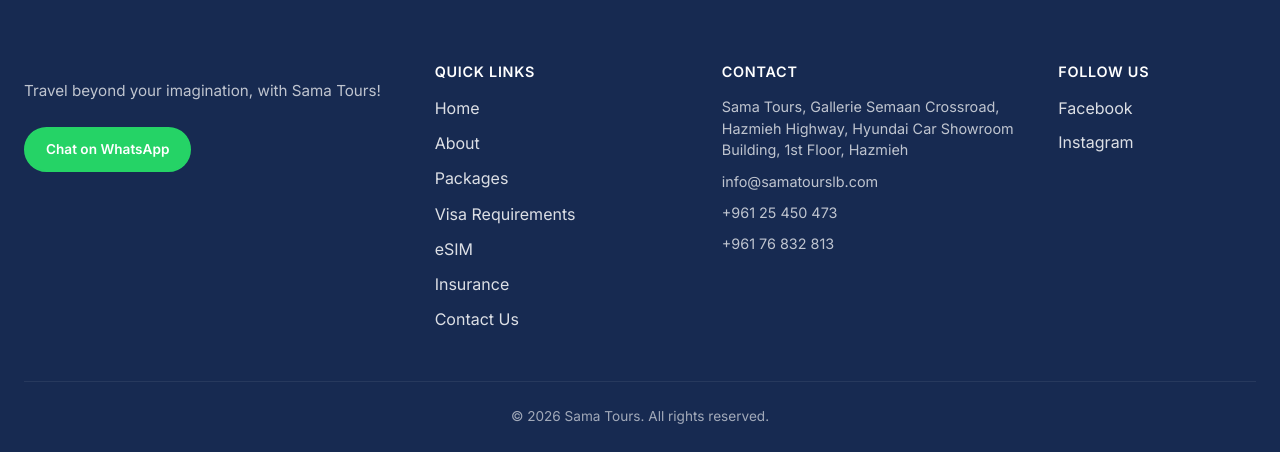
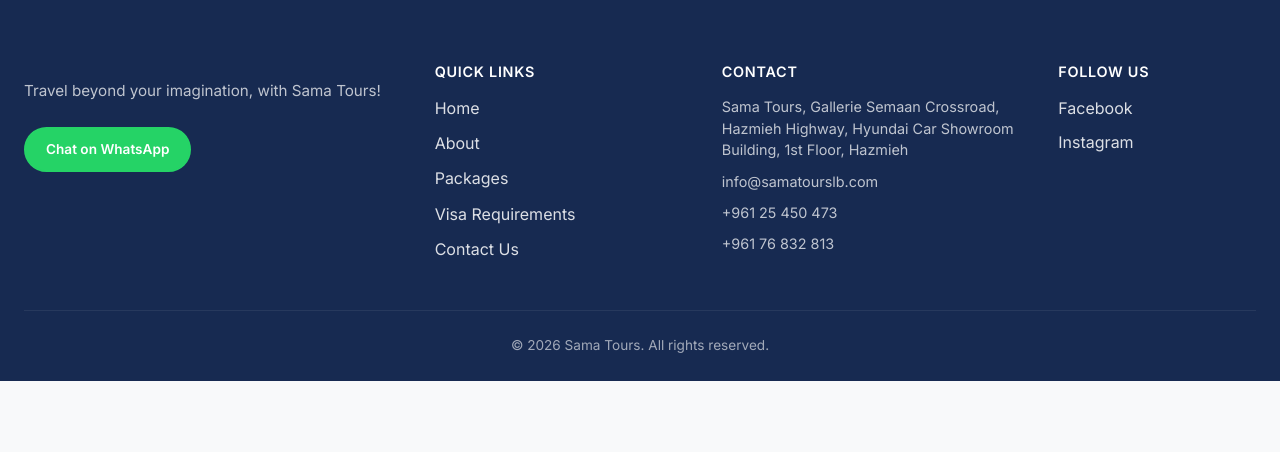
Before and after one commit to ahmadhjy/SAMA-TOURS, a Django app: page /en/about/ in a window 1280 px wide. Shown: the part 1896-2348 px from the top of the page. After the commit the page ends 2277 px from the top, so only its background shows below. Run offline with Django 5.2, Linux system fonts and the light colour scheme; data that the repository does not hold is empty.

Commit message:
Hide eSIM and insurance from the public site.
Keep those pages available only to logged-in Django staff so they stay off the menu and return 404 for everyone else.

Co-authored-by: Cursor <cursoragent@cursor.com>

```diff
--- a/templates/includes/footer.html
+++ b/templates/includes/footer.html
@@ -15,8 +15,10 @@
                     <li><a href="{% url 'website:about' %}">{% trans 'About' %}</a></li>
                     <li><a href="{% url 'website:packages' %}">{% trans 'Packages' %}</a></li>
                     <li><a href="{% url 'website:visa' %}">{% trans 'Visa Requirements' %}</a></li>
+                    {% if user.is_staff %}
                     <li><a href="{% url 'website:esim' %}">{% trans 'eSIM' %}</a></li>
                     <li><a href="{% url 'website:insurance' %}">{% trans 'Insurance' %}</a></li>
+                    {% endif %}
                     <li><a href="{% url 'website:contact' %}">{% trans 'Contact Us' %}</a></li>
                 </ul>
             </div>
--- a/templates/includes/header.html
+++ b/templates/includes/header.html
@@ -10,8 +10,10 @@
                 <li><a href="{% url 'website:about' %}" {% if request.resolver_match.url_name == 'about' %}class="active"{% endif %}>{% trans 'About' %}</a></li>
                 <li><a href="{% url 'website:packages' %}" {% if request.resolver_match.url_name == 'packages' %}class="active"{% endif %}>{% trans 'Packages' %}</a></li>
                 <li><a href="{% url 'website:visa' %}" {% if request.resolver_match.url_name == 'visa' %}class="active"{% endif %}>{% trans 'Visa Requirements' %}</a></li>
+                {% if user.is_staff %}
                 <li><a href="{% url 'website:esim' %}" {% if request.resolver_match.url_name == 'esim' or request.resolver_match.url_name == 'esim_success' %}class="active"{% endif %}>{% trans 'eSIM' %}</a></li>
                 <li><a href="{% url 'website:insurance' %}" {% if 'insurance' in request.resolver_match.url_name %}class="active"{% endif %}>{% trans 'Insurance' %}</a></li>
+                {% endif %}
                 <li><a href="{% url 'website:contact' %}" class="nav-cta {% if request.resolver_match.url_name == 'contact' %}active{% endif %}">{% trans 'Contact Us' %}</a></li>
             </ul>
         </nav>
--- a/templates/website/home.html
+++ b/templates/website/home.html
@@ -32,11 +32,11 @@
 
 {% include 'includes/trust_bar.html' %}
 
-{% if esim_countries %}
+{% if user.is_staff and esim_countries %}
 {% include 'includes/esim_home_search.html' %}
 {% endif %}
 
-{% if insurance_countries %}
+{% if user.is_staff and insurance_countries %}
 {% include 'includes/insurance_home_search.html' %}
 {% endif %}
 
--- a/website/urls.py
+++ b/website/urls.py
@@ -1,5 +1,6 @@
 from django.urls import path
 from . import insurance_views, views
+from .access import staff_required
 
 app_name = 'website'
 
@@ -9,19 +10,19 @@ urlpatterns = [
     path('packages/', views.packages, name='packages'),
     path('packages/<slug:slug>/', views.package_detail, name='package_detail'),
     path('visa-requirements/', views.visa_requirements, name='visa'),
-    path('travel-insurance/', insurance_views.insurance, name='insurance'),
-    path('travel-insurance/quote/', insurance_views.insurance_quote, name='insurance_quote'),
-    path('travel-insurance/lookup/', insurance_views.insurance_lookup, name='insurance_lookup'),
-    path('travel-insurance/purchase/', insurance_views.insurance_purchase, name='insurance_purchase'),
-    path('travel-insurance/order/<int:pk>/', insurance_views.insurance_success, name='insurance_success'),
-    path('travel-insurance/order/<int:pk>/pdf/', insurance_views.insurance_pdf, name='insurance_pdf'),
-    path('travel-insurance/order/<int:pk>/resend-email/', insurance_views.insurance_resend_email, name='insurance_resend_email'),
-    path('esim/', views.esim, name='esim'),
-    path('esim/load-more/', views.esim_load_more, name='esim_load_more'),
-    path('esim/lookup/', views.esim_lookup, name='esim_lookup'),
-    path('esim/purchase/', views.esim_purchase, name='esim_purchase'),
-    path('esim/order/<int:pk>/', views.esim_success, name='esim_success'),
-    path('esim/order/<int:pk>/resend-email/', views.esim_resend_email, name='esim_resend_email'),
-    path('esim/order/<int:pk>/qr.png', views.esim_qr, name='esim_qr'),
+    path('travel-insurance/', staff_required(insurance_views.insurance), name='insurance'),
+    path('travel-insurance/quote/', staff_required(insurance_views.insurance_quote), name='insurance_quote'),
+    path('travel-insurance/lookup/', staff_required(insurance_views.insurance_lookup), name='insurance_lookup'),
+    path('travel-insurance/purchase/', staff_required(insurance_views.insurance_purchase), name='insurance_purchase'),
+    path('travel-insurance/order/<int:pk>/', staff_required(insurance_views.insurance_success), name='insurance_success'),
+    path('travel-insurance/order/<int:pk>/pdf/', staff_required(insurance_views.insurance_pdf), name='insurance_pdf'),
+    path('travel-insurance/order/<int:pk>/resend-email/', staff_required(insurance_views.insurance_resend_email), name='insurance_resend_email'),
+    path('esim/', staff_required(views.esim), name='esim'),
+    path('esim/load-more/', staff_required(views.esim_load_more), name='esim_load_more'),
+    path('esim/lookup/', staff_required(views.esim_lookup), name='esim_lookup'),
+    path('esim/purchase/', staff_required(views.esim_purchase), name='esim_purchase'),
+    path('esim/order/<int:pk>/', staff_required(views.esim_success), name='esim_success'),
+    path('esim/order/<int:pk>/resend-email/', staff_required(views.esim_resend_email), name='esim_resend_email'),
+    path('esim/order/<int:pk>/qr.png', staff_required(views.esim_qr), name='esim_qr'),
     path('contact/', views.contact, name='contact'),
 ]
--- a/website/views.py
+++ b/website/views.py
@@ -54,13 +54,16 @@ def _can_view_esim_order(request, order: EsimOrder) -> bool:
 
 def home(request):
     esim_countries = []
-    try:
-        esim_countries = sorted(
-            get_cached_countries(),
-            key=lambda item: (item.get('country_name') or '').lower(),
-        )
-    except MontyESIMError:
-        pass
+    insurance_countries = []
+    if request.user.is_authenticated and request.user.is_staff:
+        try:
+            esim_countries = sorted(
+                get_cached_countries(),
+                key=lambda item: (item.get('country_name') or '').lower(),
+            )
+        except MontyESIMError:
+            pass
+        insurance_countries = iso3_countries()
 
     return render(request, 'website/home.html', {
         'packages': TravelPackage.objects.filter(is_active=True)[:6],
@@ -68,7 +71,7 @@ def home(request):
         'testimonials': _active_testimonials(),
         'filter_action': reverse('website:packages'),
         'esim_countries': esim_countries,
-        'insurance_countries': iso3_countries(),
+        'insurance_countries': insurance_countries,
         'default_residence': settings.SWAN_IMS_DEFAULT_RESIDENCE,
         **package_filter_context(request),
     })
```
Also changed, not shown: website/access.py (added, +21 -0 lines).
